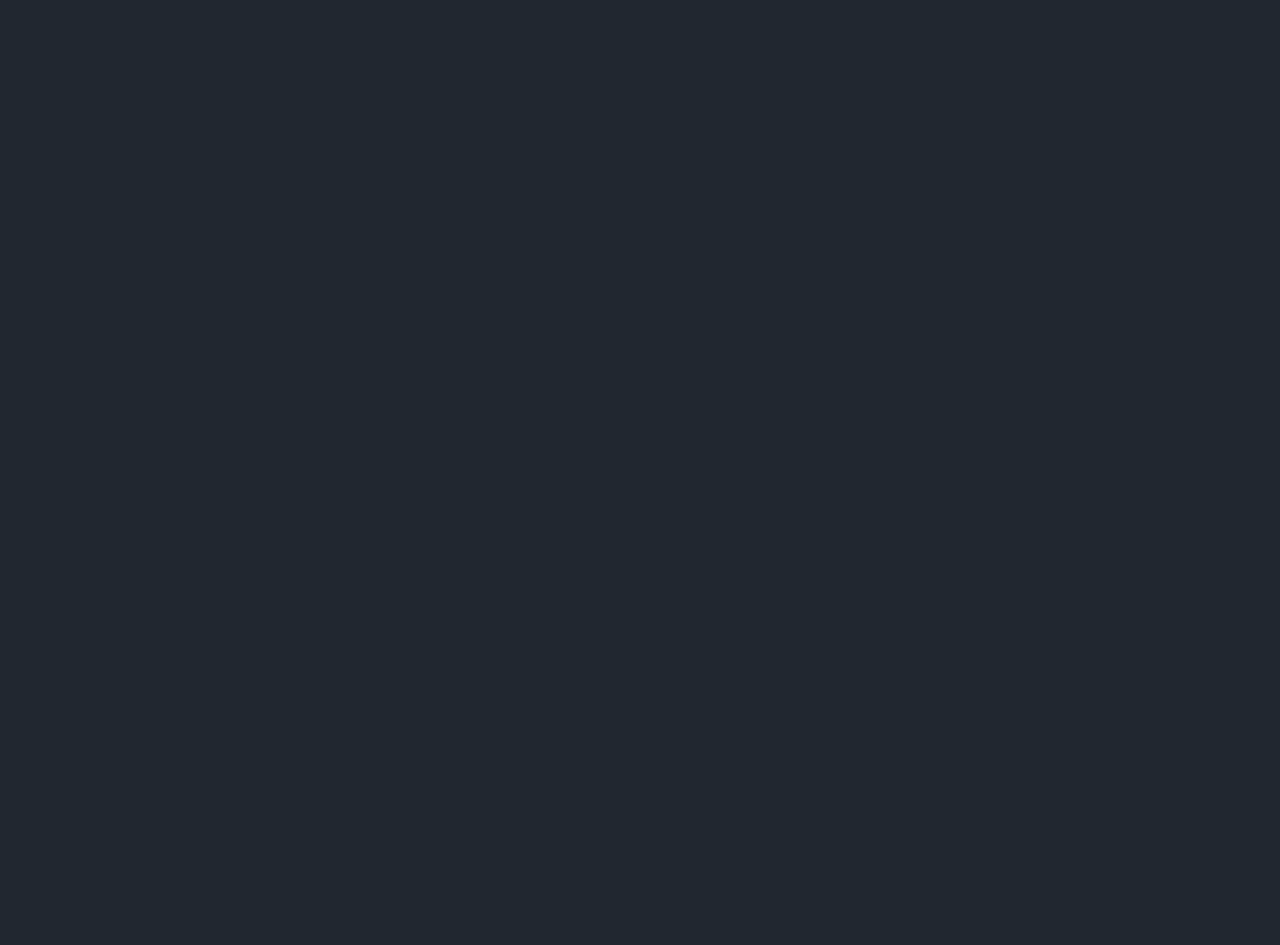
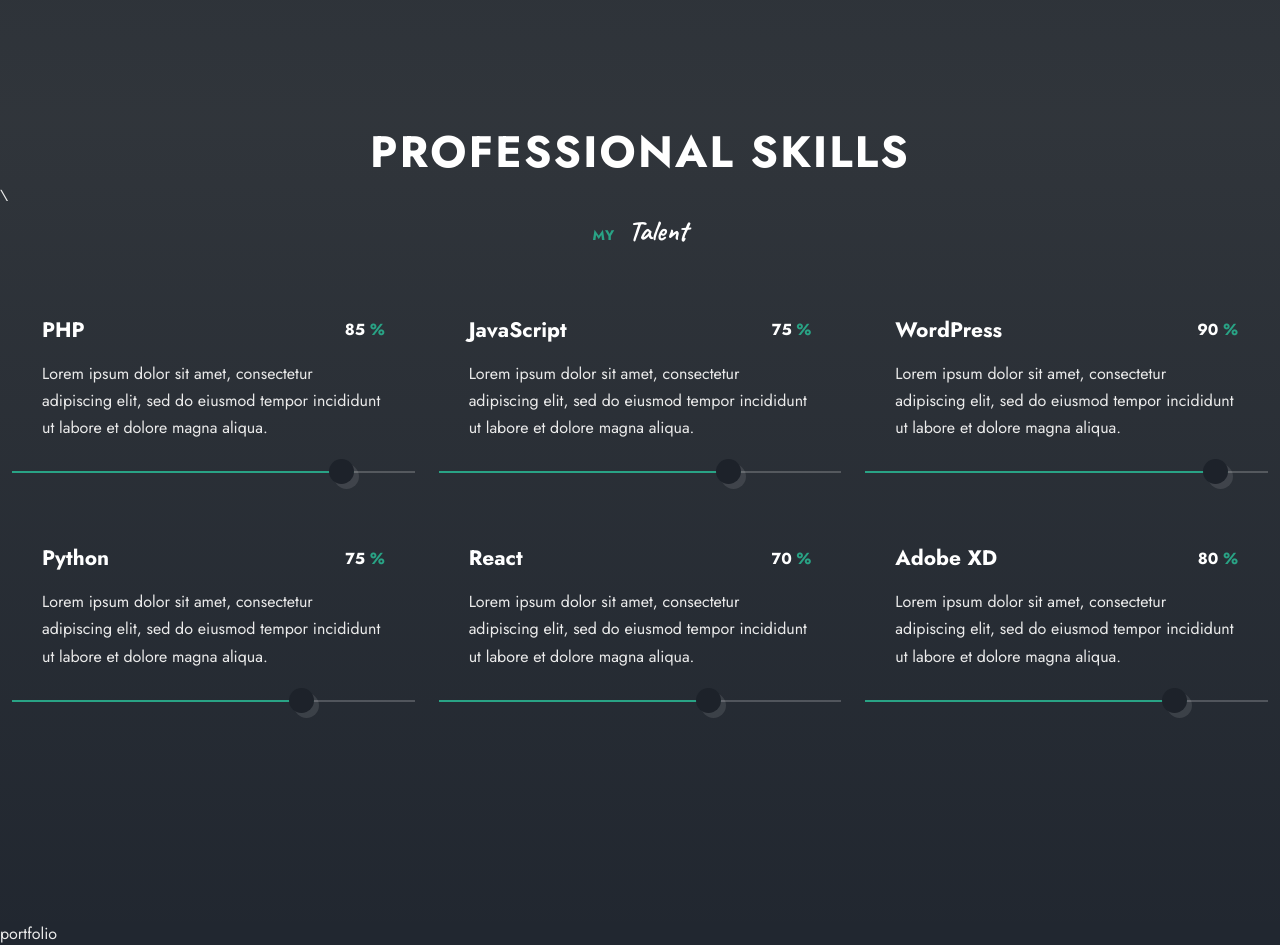
Before and after one commit to Yuvaraja122002/portfolio, a React (Vite) app: page / in a window 1280 px wide. Shown: the part 860-1805 px from the top of the page. Before the commit the page ends 800 px from the top, so only its background shows below. Built offline with nearby package versions, Linux system fonts and the light colour scheme.

Commit message:
Skills finish - portfolio

```diff
--- a/src/App.css
+++ b/src/App.css
@@ -128,6 +128,11 @@
   margin-inline: auto;
 }
 
+.grid {
+  display: grid;
+  gap: 24px;
+}
+
 .btn,
 .hero__link {
   color: var(--title-color);
@@ -170,3 +175,48 @@
   filter: invert(1);
   opacity: 0.6;
 }
+.section {
+  padding-bottom: 220px;
+}
+.section__title,
+.section__subtitle {
+  text-align: center;
+}
+.section__title {
+  font-size: var(--h1-font-size);
+}
+.section__subtitle {
+  color: var(--primary-color);
+  font-size: var(--smaller-font-size);
+  text-transform: uppercase;
+  font-weight: 700;
+  margin-bottom: 60px;
+}
+.section__subtitle span {
+  font-family: var(--second-font);
+  color: var(--title-color);
+  font-size: var(--h3-font-size);
+  text-transform: capitalize;
+  margin-left: 10px;
+}
+.card {
+  background-color: var(--container-color);
+}
+.card-one {
+  padding: 30px 35px;
+  border-radius: 18px;
+}
+.link {
+  display: inline-flex;
+  align-items: center;
+  color: var(--title-color);
+  font-weight: 700;
+}
+.link__icon {
+  color: var(--primary-color);
+  margin-left: 20px;
+  transition: all 0.3s var(--transition);
+}
+.link:hover .link__icon {
+  margin-left: 15px;
+}
--- a/src/App.jsx
+++ b/src/App.jsx
@@ -1,15 +1,18 @@
-import React from 'react'
-import viteLogo from '/vite.svg'
-import './App.css'
-import Home from './components/home/home'
+import React from "react";
+import viteLogo from "/vite.svg";
+import "./App.css";
+import Home from "./components/home/home";
+import Skills from "./components/Skills/Skills";
+import Portfolio from "./components/portfolio/portfolio";
 
 function App() {
-
   return (
-   <main className="main">
-    <Home />
-   </main>
-  )
+    <main className="main">
+      <Home />
+      <Skills />
+      <Portfolio />
+    </main>
+  );
 }
 
-export default App
+export default App;
--- /dev/null
+++ b/src/components/Skills/Skills.css
@@ -0,0 +1,53 @@
+.skills {
+  background-image: var(--second-gradient);
+}
+.skills__container {
+  grid-template-columns: repeat(3, 1fr);
+  row-gap: 70px;
+}
+.skills__titles,
+.skills__description {
+  padding-inline: 30px;
+}
+.skills__titles {
+  display: flex;
+  justify-content: space-between;
+  align-items: center;
+  margin-bottom: 15px;
+}
+.skills__name {
+  font-size: var(--largest-font-size);
+}
+.skills__number {
+  color: var(--title-color);
+  font-weight: 700;
+}
+.skills__number span {
+  color: var(--primary-color);
+}
+.skills__description {
+  margin-bottom: 30px;
+}
+.skills__bar,
+.skills__percentage {
+  height: 2px;
+}
+.skills__bar {
+  background: rgba(255, 255, 255, 0.2);
+}
+.skills__percentage {
+  display: block;
+  background-color: var(--primary-color);
+  position: relative;
+}
+.skills__percentage span {
+  background-color: var(--container-color);
+  bottom: 2px solid var(--border-color);
+  box-shadow: var(--shadow);
+  width: 25px;
+  height: 25px;
+  border-radius: 50%;
+  position: absolute;
+  right: 0;
+  top: -12px;
+}
--- /dev/null
+++ b/src/components/Skills/Skills.jsx
@@ -0,0 +1,41 @@
+import React from "react";
+import { skills } from "../../Data";
+import "./Skills.css";
+
+const Skills = () => {
+  return (
+    <section className="skills section" id="skills">
+      <h2 className="section__title text-cs">Professional Skills</h2>\
+      <p className="section__subtitle">
+        My <span>Talent</span>
+      </p>
+      <div className="skills__container container grid">
+        {skills.map(({ name, percentage, description }, index) => {
+          return (
+            <div className="skills__item">
+              <div className="skills__titles">
+                <h3 className="skills__name">{name}</h3>
+                <span className="skills__number">
+                  {percentage} <span>%</span>
+                </span>
+              </div>
+
+              <p className="skills__description">{description}</p>
+
+              <div className="skills__bar">
+                <span
+                  className="skills__percentage"
+                  style={{ width: `${percentage}%` }}
+                >
+                  <span></span>
+                </span>
+              </div>
+            </div>
+          );
+        })}
+      </div>
+    </section>
+  );
+};
+
+export default Skills;
--- a/src/components/home/home.css
+++ b/src/components/home/home.css
@@ -1,5 +1,8 @@
 .home {
   background-image: var(--first-gradient);
+  padding-bottom: 180px;
+}
+.home__wrapper {
   min-height: 100vh;
   display: grid;
   align-items: center;
--- a/src/components/home/home.jsx
+++ b/src/components/home/home.jsx
@@ -9,6 +9,7 @@
 const Home = () => {
   return (
     <section className="home" id="home">
+      <div className="home__wrapper">
         <div className="home__container container">
           <p className="home__subtitle text-cs">
             Hello, <span>My Name Is</span>
@@ -49,9 +50,9 @@
           </div>
 
           <p className="home__text">
-          From Chennai, I have good experience in web developer, also I am good
-          at 3d modeling and illustrator. I love to talk with you about our
-          unique
+            From Chennai, I have good experience in web developer, also I am
+            good at 3d modeling and illustrator. I love to talk with you about
+            our unique
           </p>
 
           <div className="home__socials">
@@ -78,6 +79,7 @@
             </a>
           </div>
         </div>
+      </div>
     </section>
   );
 };
--- /dev/null
+++ b/src/components/portfolio/portfolio.jsx
@@ -0,0 +1,7 @@
+import React from "react";
+
+const portfolio = () => {
+  return <div>portfolio</div>;
+};
+
+export default portfolio;
```
Also changed, not shown: src/components/portfolio/Item.jsx (added, +7 -0 lines), src/components/portfolio/list.jsx (added, +7 -0 lines), src/components/portfolio/portfolio.css (added). Lines whose indentation alone changed are shown as unchanged.
